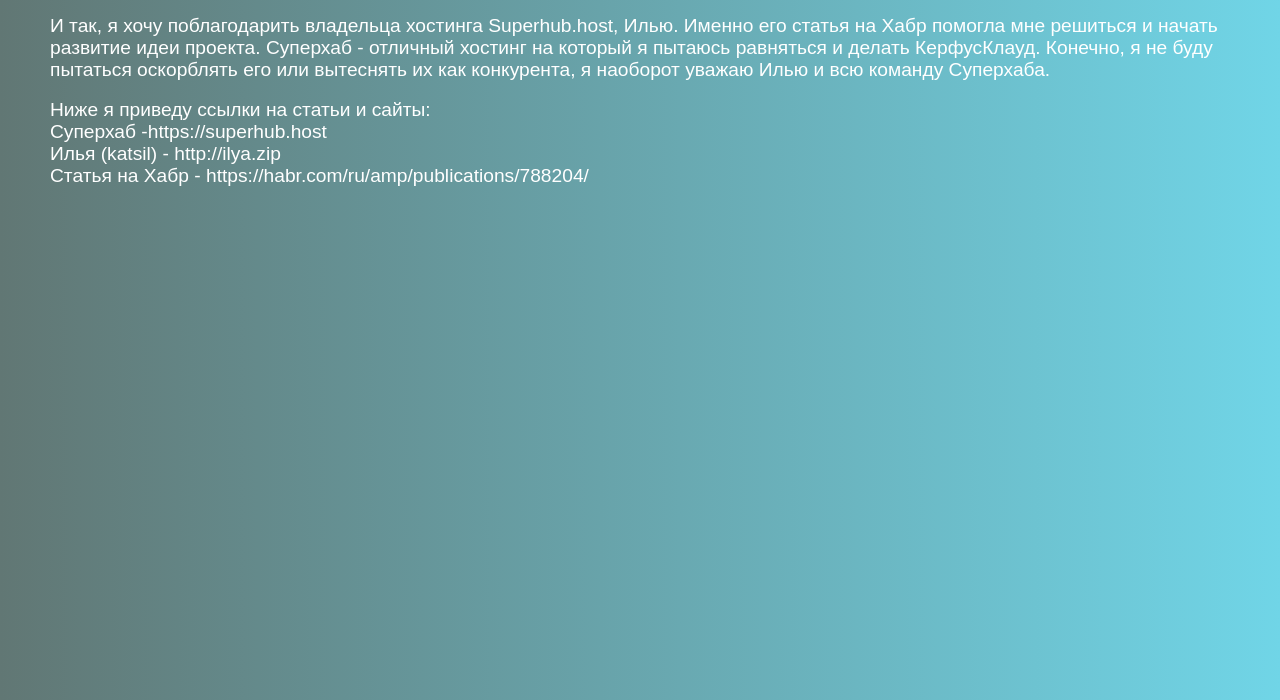
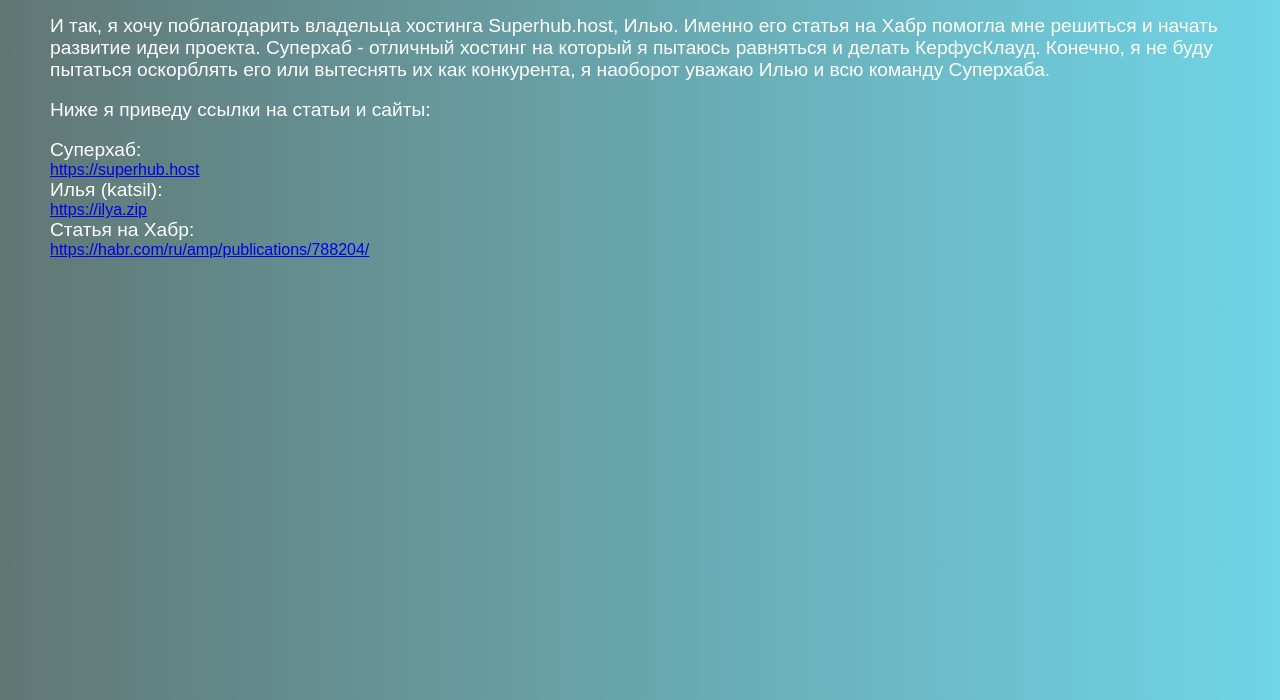
Before and after one commit to LightConqueror/lightconqueror.github.io, a plain HTML site: page docs/thanks.html in a window 1280 px wide. Shown: the part 200-900 px from the top of the page. Drawn offline with Linux system fonts and the light colour scheme.

Commit message:
Заменены Pages на Docs. Сделана кликабельность ссылок в thanks.html

```diff
--- a/pages/thanks.html
+++ b/docs/thanks.html
@@ -54,9 +54,10 @@
         <p>И так, я хочу поблагодарить владельца хостинга Superhub.host, Илью. Именно его статья на Хабр помогла мне решиться и начать развитие идеи проекта. Суперхаб - отличный хостинг на который я пытаюсь равняться и делать КерфусКлауд. Конечно, я не буду пытаться оскорблять его или вытеснять их как конкурента, я наоборот уважаю Илью и всю команду Суперхаба.</p>
     <br>
         <p>Ниже я приведу ссылки на статьи и сайты:</p>
-        <p>Суперхаб -https://superhub.host</p>
-        <p>Илья (katsil) - http://ilya.zip</p>
-        <p>Статья на Хабр - https://habr.com/ru/amp/publications/788204/</p>
+	<br>
+        <p>Cуперхаб:</p><a href="https://superhub.host">https://superhub.host</a>
+        <p>Илья (katsil):</p><a href="https://ilya.zip">https://ilya.zip</a>
+        <p>Статья на Хабр:</p><a href="https://habr.com/ru/amp/publications/788204/">https://habr.com/ru/amp/publications/788204/</a>
     </div>
 </body>
 </html>
```
Also changed, not shown: index.html (+1 -1 lines).
